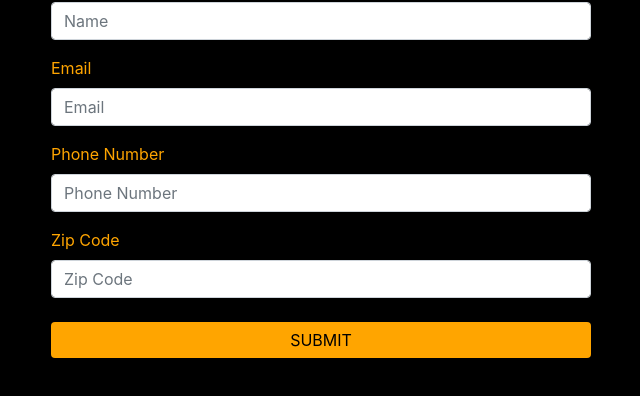
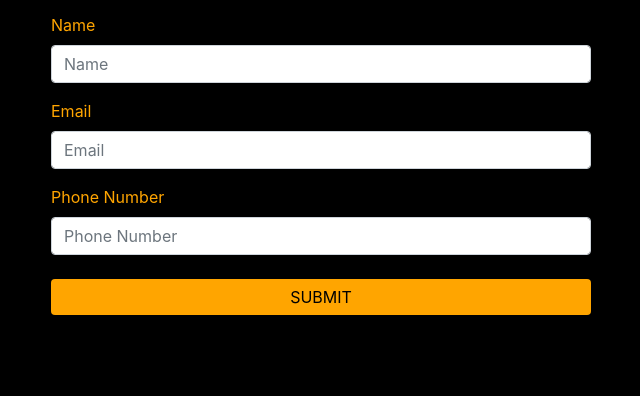
Before and after one commit to MarcLignarius/JS.FormValidation, a plain HTML site: page index.html in a window 1280 px wide. Shown: the part 268-664 px from the top of the page, without its empty margins (319-959 px from the left). Drawn offline with nearby package versions, Linux system fonts and the light colour scheme.

Commit message:
update error message and remove zip

```diff
--- a/index.html
+++ b/index.html
@@ -59,18 +59,6 @@
                 Please enter a valid phone number
               </div>
             </div>
-            <div class="form-group">
-              <label>Zip Code</label>
-              <input
-                type="text"
-                class="form-control"
-                id="zip"
-                placeholder="Zip Code"
-              />
-              <div class="invalid-feedback">
-                Please enter a valid zip code
-              </div>
-            </div>
             <input
               type="submit"
               value="Submit"
```
